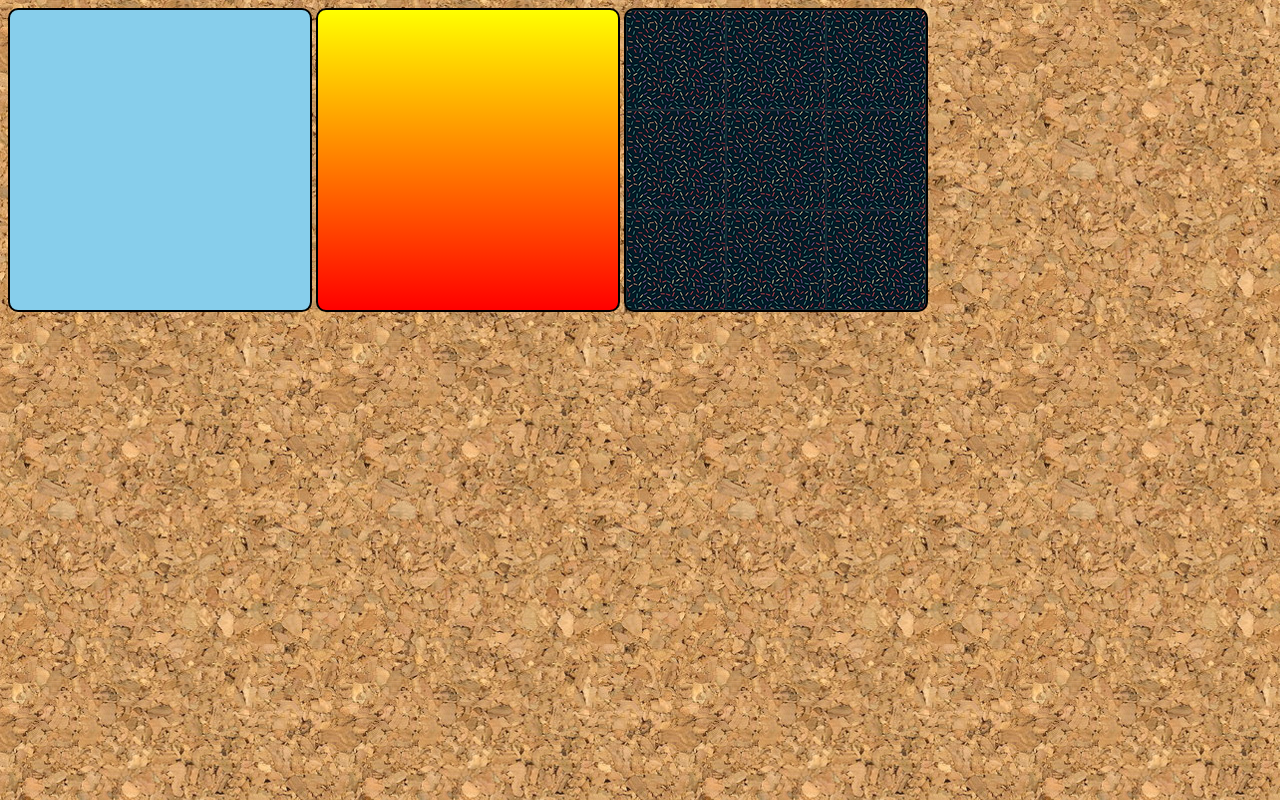
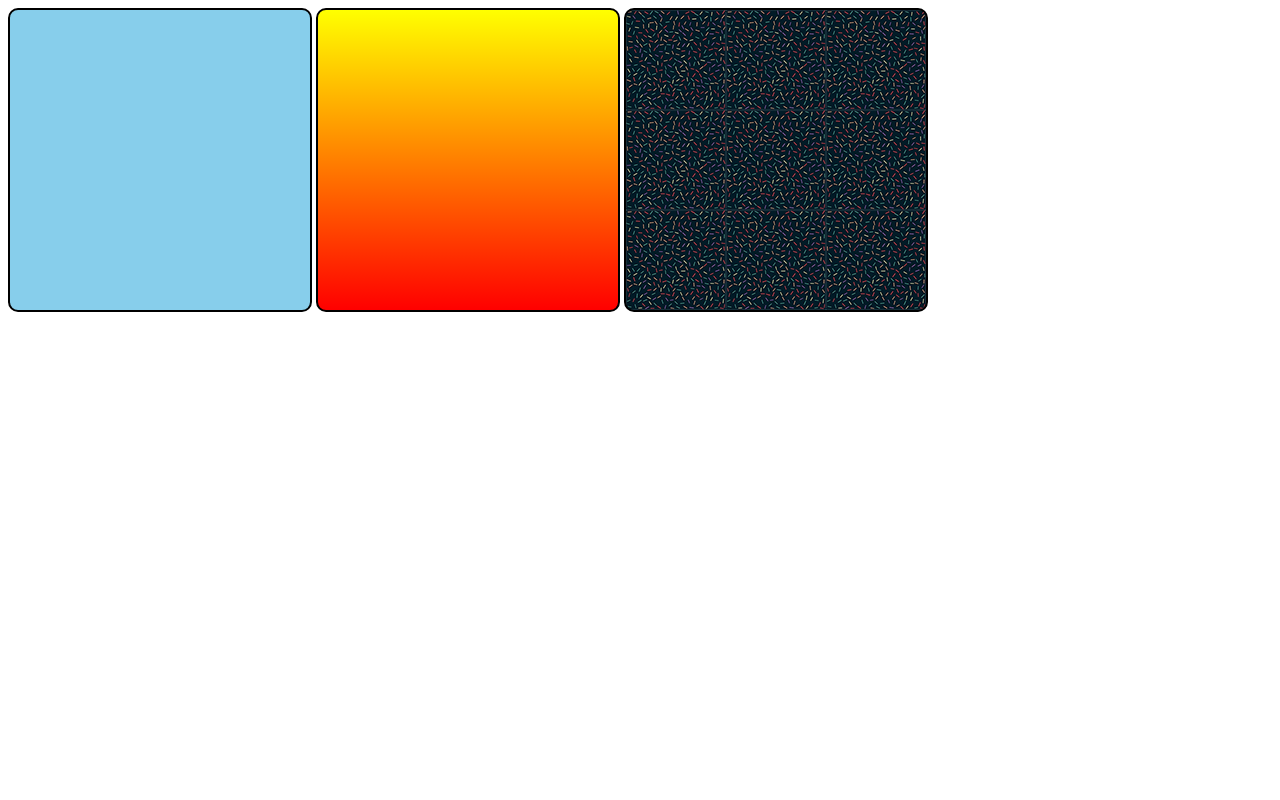
Before and after one commit to claudiadejesus/html-css, a plain HTML site: page exercícios/ex22/fundo01.html in a window 1280 px wide. Drawn offline with Linux system fonts and the light colour scheme.

Commit message:
exercício alterado

```diff
--- a/exercícios/ex22/fundo01.html
+++ b/exercícios/ex22/fundo01.html
@@ -7,7 +7,7 @@
     <style>
 
         body{
-            background-image: url('imagens/wallpaper001.jpg');
+            background-image: url('');
         }
         div.quadrado{
             display: inline-block;
```
